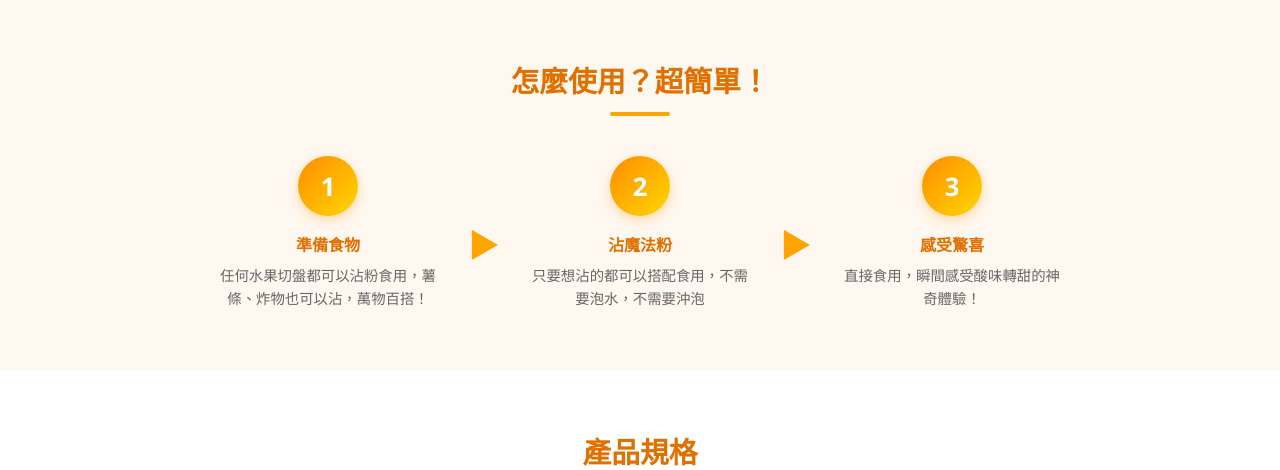
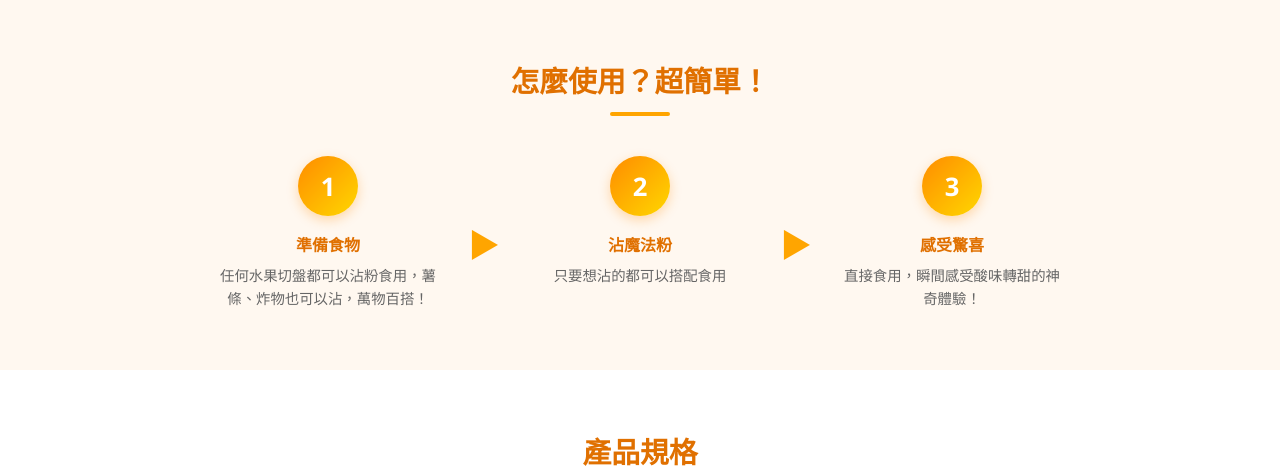
Before and after one commit to eye23chen/sweet-magic-order, a Flask app: page / in a window 1280 px wide. Shown: the part 2187-2657 px from the top of the page. Run offline with Flask 3, Linux system fonts and the light colour scheme.

Commit message:
Remove unnecessary text from step 2

```diff
--- a/templates/index.html
+++ b/templates/index.html
@@ -271,7 +271,7 @@
       <div class="step">
         <div class="step-num">2</div>
         <h3>沾魔法粉</h3>
-        <p>只要想沾的都可以搭配食用，不需要泡水，不需要沖泡</p>
+        <p>只要想沾的都可以搭配食用</p>
       </div>
       <div class="step-arrow">▶</div>
       <div class="step">
```
